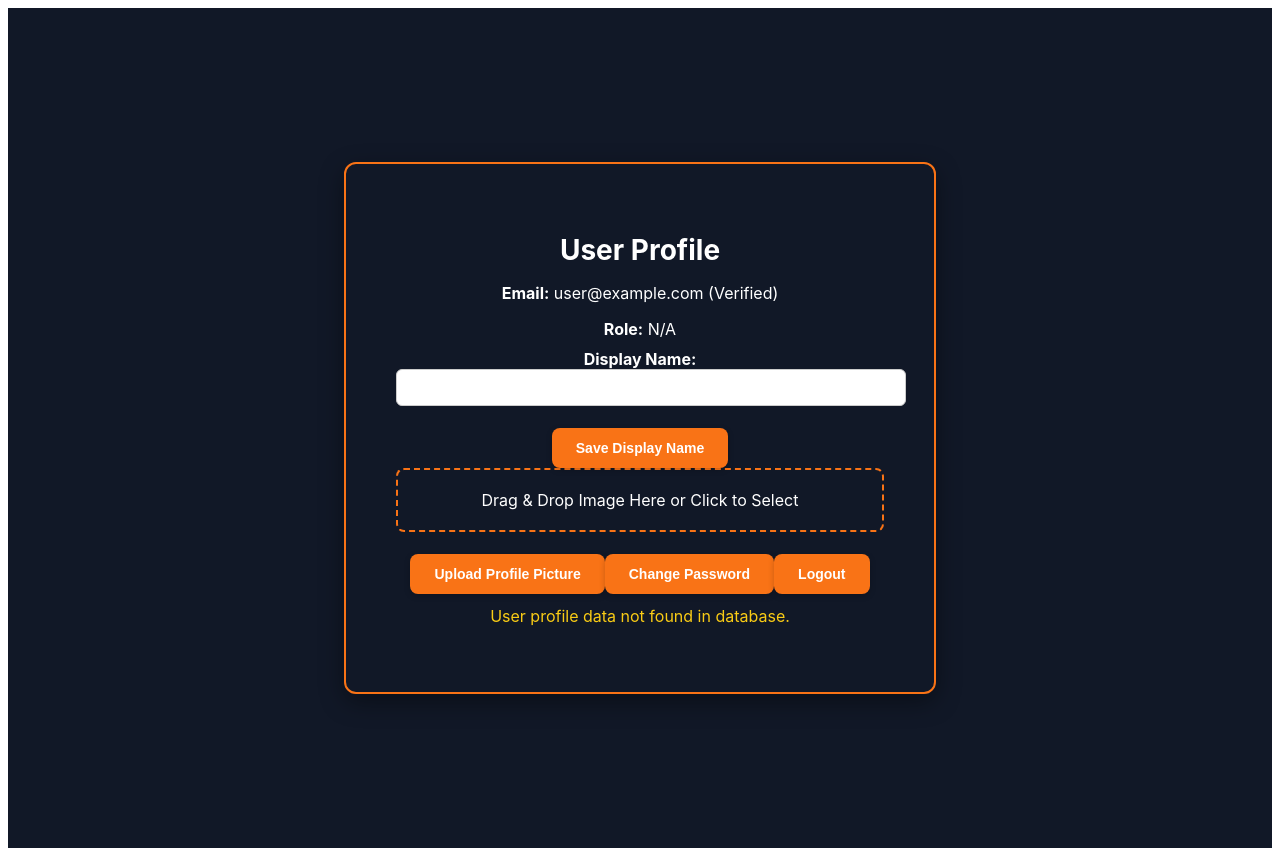
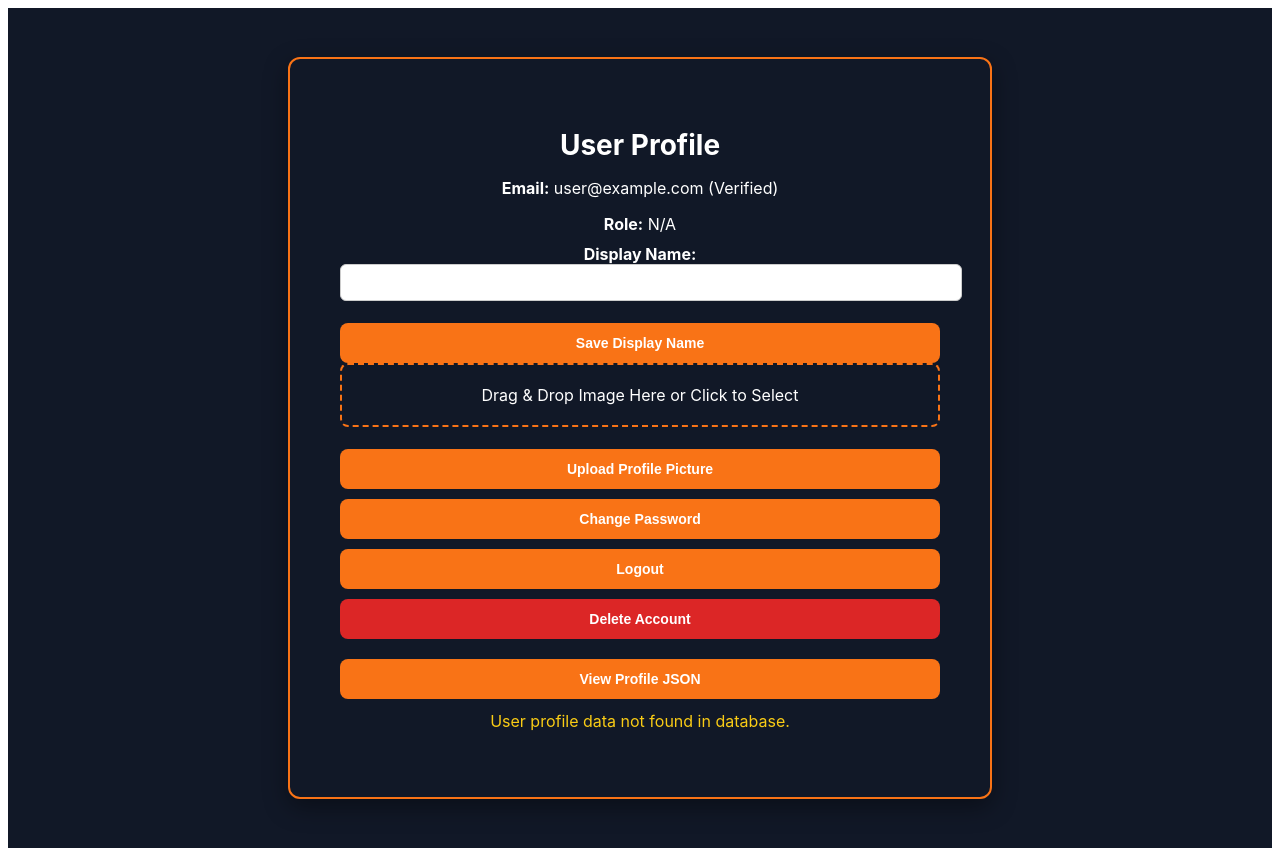
Before and after one commit to Wavonics/impact-dashboard-ui-react, a React (Create React App) app: page /profile in a window 1280 px wide. Built offline with nearby package versions, Linux system fonts and the light colour scheme; no server answers; the database is empty; sample sign-in values are in the browser's storage.

Commit message:
Update Profile.js

```diff
--- a/src/components/Profile.js
+++ b/src/components/Profile.js
@@ -1,9 +1,10 @@
 import React, { useEffect, useState, useRef } from 'react';
 import { auth, db, storage } from '../firebase';
-import { sendEmailVerification, updateProfile, updatePassword } from 'firebase/auth';
+import { sendEmailVerification, updateProfile, updatePassword, deleteUser } from 'firebase/auth';
 import { doc, getDoc, setDoc } from 'firebase/firestore';
 import { ref, uploadBytes, getDownloadURL } from 'firebase/storage';
 import { useNavigate } from 'react-router-dom';
+import { FaEye, FaEyeSlash } from 'react-icons/fa';
 
 export default function Profile() {
   const [user, setUser] = useState(null);
@@ -12,13 +13,18 @@ export default function Profile() {
   const [message, setMessage] = useState('');
   const [selectedFile, setSelectedFile] = useState(null);
   const [previewURL, setPreviewURL] = useState('');
+  const [showPasswordField, setShowPasswordField] = useState(false);
+  const [newPassword, setNewPassword] = useState('');
+  const [showPassword, setShowPassword] = useState(false);
+  const [showJSON, setShowJSON] = useState(false);
   const navigate = useNavigate();
   const fileInputRef = useRef(null);
 
   useEffect(() => {
     const unsubscribe = auth.onAuthStateChanged(async (currentUser) => {
       if (currentUser) {
-        setUser(currentUser);
+        await currentUser.reload();  // refresh emailVerified status
+        setUser({ ...currentUser }); // clone to force re-render
         try {
           const docRef = doc(db, 'users', currentUser.uid);
           const docSnap = await getDoc(docRef);
@@ -42,9 +48,9 @@ export default function Profile() {
 
   const handleResendVerification = () => {
     if (user && !user.emailVerified) {
-      sendEmailVerification(user)
+      sendEmailVerification(auth.currentUser)
         .then(() => setMessage('Verification email sent!'))
-        .catch((err) => setMessage('Error sending verification email.'));
+        .catch(() => setMessage('Error sending verification email.'));
     }
   };
 
@@ -54,11 +60,11 @@ export default function Profile() {
       return;
     }
     try {
-      await updateProfile(user, { displayName: newDisplayName });
+      await updateProfile(auth.currentUser, { displayName: newDisplayName });
       await setDoc(doc(db, 'users', user.uid), { ...profileData, displayName: newDisplayName }, { merge: true });
       setProfileData((prev) => ({ ...prev, displayName: newDisplayName }));
       setMessage('Display name updated!');
-    } catch (error) {
+    } catch {
       setMessage('Error updating display name.');
     }
   };
@@ -76,9 +82,7 @@ export default function Profile() {
     setPreviewURL(URL.createObjectURL(file));
   };
 
-  const handleDragOver = (e) => {
-    e.preventDefault();
-  };
+  const handleDragOver = (e) => e.preventDefault();
 
   const handleUploadPhoto = async () => {
     if (!selectedFile) {
@@ -89,26 +93,38 @@ export default function Profile() {
       const storageRef = ref(storage, `profile_pics/${user.uid}`);
       await uploadBytes(storageRef, selectedFile);
       const downloadURL = await getDownloadURL(storageRef);
-      await updateProfile(user, { photoURL: downloadURL });
+      await updateProfile(auth.currentUser, { photoURL: downloadURL });
       await setDoc(doc(db, 'users', user.uid), { ...profileData, photoURL: downloadURL }, { merge: true });
       setProfileData((prev) => ({ ...prev, photoURL: downloadURL }));
       setMessage('Profile picture uploaded!');
-    } catch (error) {
+    } catch {
       setMessage('Error uploading photo.');
     }
   };
 
   const handleChangePassword = async () => {
-    const newPass = prompt('Enter new password (min 6 chars):');
-    if (newPass && newPass.length >= 6) {
+    if (!newPassword || newPassword.length < 6) {
+      setMessage('Password must be at least 6 characters.');
+      return;
+    }
     try {
-        await updatePassword(user, newPass);
+      await updatePassword(auth.currentUser, newPassword);
+      setNewPassword('');
+      setShowPasswordField(false);
       setMessage('Password updated!');
-      } catch (error) {
+    } catch {
       setMessage('Error updating password.');
     }
-    } else {
-      setMessage('Password must be at least 6 characters.');
+  };
+
+  const handleDeleteAccount = async () => {
+    if (window.confirm("Are you sure you want to permanently delete your account? This action cannot be undone.")) {
+      try {
+        await deleteUser(auth.currentUser);
+        navigate('/signup');
+      } catch {
+        setMessage('Error deleting account. Re-authenticate and try again.');
+      }
     }
   };
 
@@ -133,21 +149,13 @@ export default function Profile() {
     border: '2px solid #f97316',
     borderRadius: '12px',
     padding: '50px',
-    maxWidth: '500px',
+    maxWidth: '600px',
+    width: '90%',
     boxShadow: '0 8px 24px rgba(0,0,0,0.4)'
   };
 
-  const titleStyle = {
-    fontSize: '28px',
-    fontWeight: '700',
-    marginBottom: '15px'
-  };
-
-  const fieldStyle = {
-    fontSize: '16px',
-    marginBottom: '10px'
-  };
-
+  const titleStyle = { fontSize: '28px', fontWeight: '700', marginBottom: '15px' };
+  const fieldStyle = { fontSize: '16px', marginBottom: '10px' };
   const inputStyle = {
     padding: '10px',
     borderRadius: '6px',
@@ -165,12 +173,8 @@ export default function Profile() {
     cursor: 'pointer',
     fontSize: '14px',
     fontWeight: '600',
-    boxShadow: '0 2px 6px rgba(0,0,0,0.2)',
-    marginTop: '10px'
-  };
-
-  const handleHover = (e, isEnter) => {
-    e.target.style.backgroundColor = isEnter ? '#ea580c' : '#f97316';
+    marginTop: '10px',
+    width: '100%'
   };
 
   const dropzoneStyle = {
@@ -191,69 +195,44 @@ export default function Profile() {
             <p style={fieldStyle}><strong>Email:</strong> {user.email} {user.emailVerified ? '(Verified)' : '(Not Verified)'}</p>
             <p style={fieldStyle}><strong>Role:</strong> {profileData.role || 'N/A'}</p>
             <label style={fieldStyle}><strong>Display Name:</strong></label>
+            <input type="text" value={newDisplayName} onChange={(e) => setNewDisplayName(e.target.value)} style={inputStyle} />
+            <button style={buttonStyle} onClick={handleSaveDisplayName}>Save Display Name</button>
+
+            <div style={dropzoneStyle} onDrop={handleDrop} onDragOver={handleDragOver} onClick={() => fileInputRef.current.click()}>
+              Drag & Drop Image Here or Click to Select
+              <input type="file" ref={fileInputRef} onChange={handleFileSelect} style={{ display: 'none' }} accept="image/*" />
+            </div>
+            <button style={buttonStyle} onClick={handleUploadPhoto}>Upload Profile Picture</button>
+
+            {!user.emailVerified && <button style={buttonStyle} onClick={handleResendVerification}>Resend Verification Email</button>}
+
+            {showPasswordField ? (
+              <div style={{ marginTop: '10px' }}>
                 <input
-              type="text"
-              value={newDisplayName}
-              onChange={(e) => setNewDisplayName(e.target.value)}
+                  type={showPassword ? "text" : "password"}
+                  placeholder="New Password"
+                  value={newPassword}
+                  onChange={(e) => setNewPassword(e.target.value)}
                   style={inputStyle}
                 />
-            <button
-              style={buttonStyle}
-              onClick={handleSaveDisplayName}
-              onMouseEnter={(e) => handleHover(e, true)}
-              onMouseLeave={(e) => handleHover(e, false)}
-            >
-              Save Display Name
+                <button onClick={() => setShowPassword(!showPassword)} style={{ marginBottom: '10px', background: 'none', border: 'none', color: '#f97316' }}>
+                  {showPassword ? <FaEyeSlash /> : <FaEye />} Show/Hide
                 </button>
-            <div
-              style={dropzoneStyle}
-              onDrop={handleDrop}
-              onDragOver={handleDragOver}
-              onClick={() => fileInputRef.current.click()}
-            >
-              Drag & Drop Image Here or Click to Select
-              <input
-                type="file"
-                ref={fileInputRef}
-                onChange={handleFileSelect}
-                style={{ display: 'none' }}
-                accept="image/*"
-              />
+                <button style={buttonStyle} onClick={handleChangePassword}>Confirm Password Change</button>
               </div>
-            <button
-              style={buttonStyle}
-              onClick={handleUploadPhoto}
-              onMouseEnter={(e) => handleHover(e, true)}
-              onMouseLeave={(e) => handleHover(e, false)}
-            >
-              Upload Profile Picture
+            ) : (
+              <button style={buttonStyle} onClick={() => setShowPasswordField(true)}>Change Password</button>
+            )}
+
+            <button style={buttonStyle} onClick={handleLogout}>Logout</button>
+            <button style={{ ...buttonStyle, backgroundColor: '#dc2626' }} onClick={handleDeleteAccount}>Delete Account</button>
+
+            <button style={{ ...buttonStyle, marginTop: '20px' }} onClick={() => setShowJSON(!showJSON)}>
+              {showJSON ? 'Hide Profile JSON' : 'View Profile JSON'}
             </button>
-            {!user.emailVerified && (
-              <button
-                style={buttonStyle}
-                onClick={handleResendVerification}
-                onMouseEnter={(e) => handleHover(e, true)}
-                onMouseLeave={(e) => handleHover(e, false)}
-              >
-                Resend Verification Email
-              </button>
-            )}
-            <button
-              style={buttonStyle}
-              onClick={handleChangePassword}
-              onMouseEnter={(e) => handleHover(e, true)}
-              onMouseLeave={(e) => handleHover(e, false)}
-            >
-              Change Password
-            </button>
-            <button
-              style={buttonStyle}
-              onClick={handleLogout}
-              onMouseEnter={(e) => handleHover(e, true)}
-              onMouseLeave={(e) => handleHover(e, false)}
-            >
-              Logout
-            </button>
+
+            {showJSON && <pre style={{ textAlign: 'left', marginTop: '10px', fontSize: '12px' }}>{JSON.stringify(user, null, 2)}</pre>}
+
             {message && <p style={{ color: '#facc15', marginTop: '12px' }}>{message}</p>}
           </>
         )}
```
Lines whose indentation alone changed are shown as unchanged.
